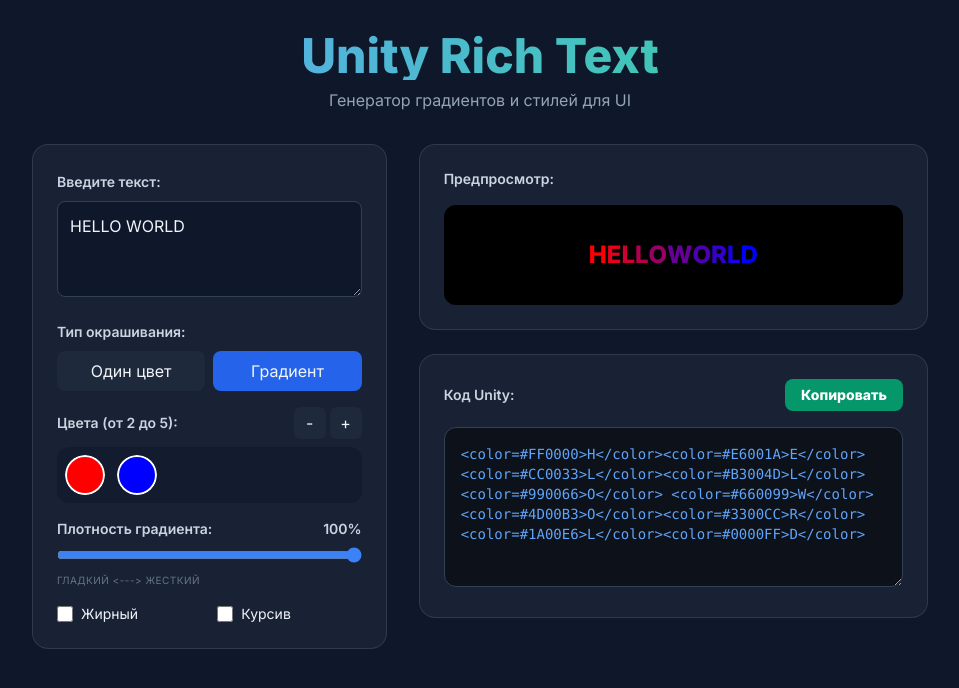
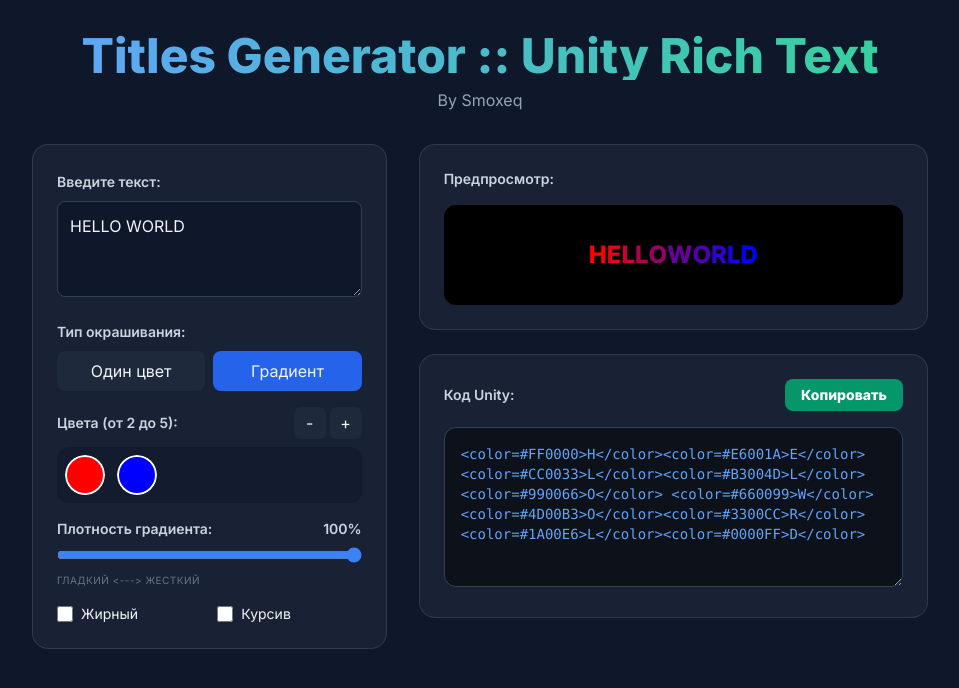
Before and after one commit to Smoxeq/DeltaEX-UnityRichText-Generator, a plain HTML site: page index.html in a window 1280 px wide. Shown: the whole page, without its empty margins (160-1119 px from the left). Drawn offline with nearby package versions, Linux system fonts and the light colour scheme.

Commit message:
Update index.html

```diff
--- a/index.html
+++ b/index.html
@@ -59,9 +59,9 @@
         <!-- Header -->
         <header class="text-center mb-8">
             <h1 class="text-3xl md:text-5xl font-extrabold bg-gradient-to-r from-blue-400 to-emerald-400 bg-clip-text text-transparent">
-                Unity Rich Text
+                Titles Generator :: Unity Rich Text
             </h1>
-            <p class="text-slate-400 mt-2">Генератор градиентов и стилей для UI</p>
+            <p class="text-slate-400 mt-2">By Smoxeq</p>
         </header>
 
         <div class="grid grid-cols-1 lg:grid-cols-12 gap-8">
```
